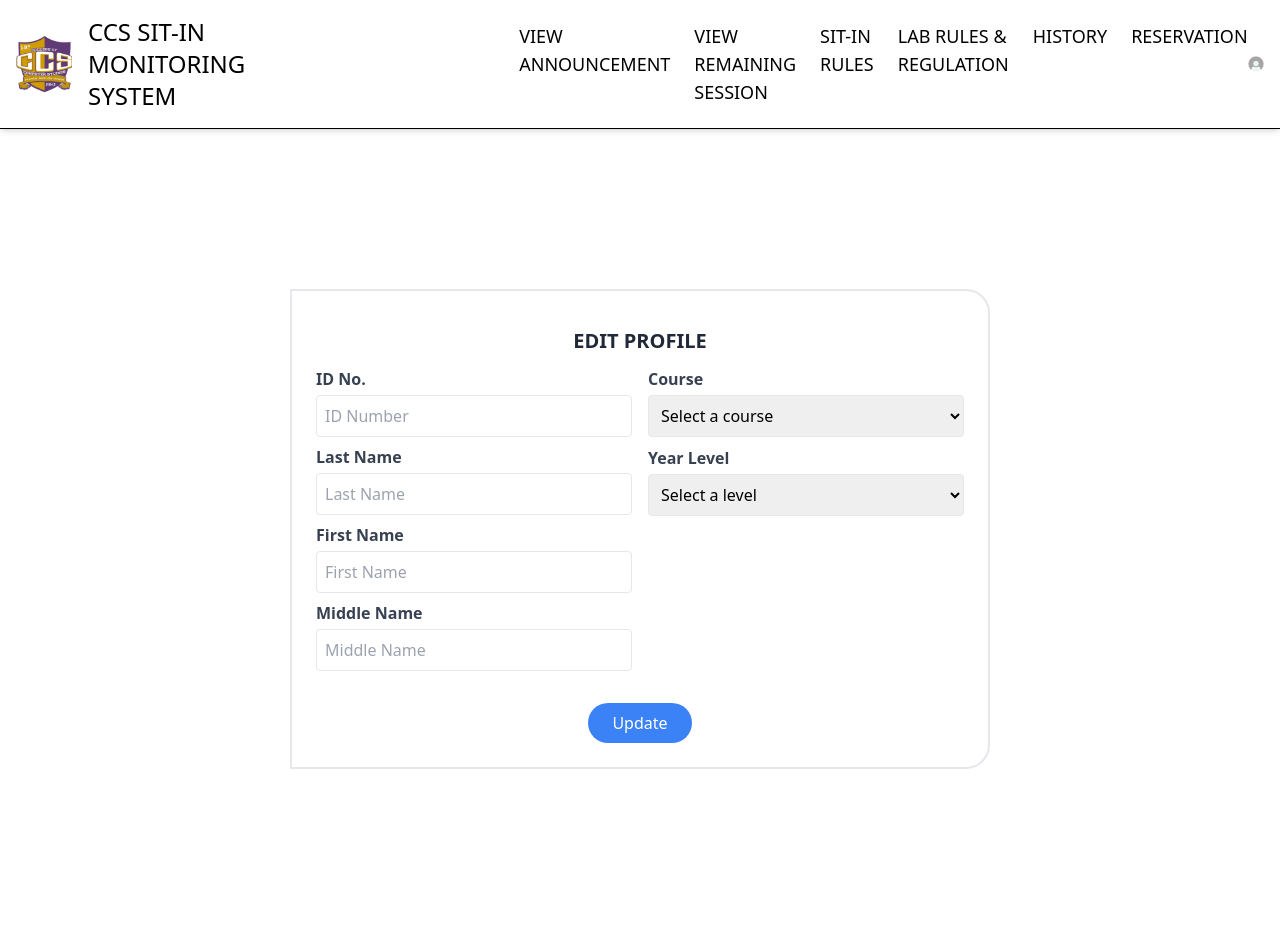
After one commit to diann71/ccs-monitoring-system, a PHP site: page /edit.php in a window 1280 px wide. The commit adds this page. Run offline with PHP 8.4, Linux system fonts and the light colour scheme; some libraries are stand-ins or nearby versions.

Commit message:
Updating the profile

```diff
--- /dev/null
+++ b/edit.php
@@ -0,0 +1,111 @@
+<?php
+session_start();
+
+include "nav.php";
+include "connector.php";
+
+    if(isset($_POST["update"])){
+        $idno = mysqli_real_escape_string($mysql, $_POST["idno"]);
+
+        $lastname = mysqli_real_escape_string($mysql, $_POST["lastname"]);
+        $firstname = mysqli_real_escape_string($mysql, $_POST["firstname"]);
+        $midname = mysqli_real_escape_string($mysql, $_POST["midname"]);
+        $course = mysqli_real_escape_string($mysql, $_POST["course"]);
+        $year = mysqli_real_escape_string($mysql, $_POST["year"]);
+
+        if(empty($idno) || empty($lastname) || empty($firstname) || empty($midname) || empty($course) ||
+        empty($year)){
+            $_SESSION['error'] = "All fields should be filled.";
+            header("Location: edit.php"); // Reload the page with error
+            exit();
+        }
+        else {
+            $result = "UPDATE students SET idno = '$idno', lastname ='$lastname', firstname ='$firstname', midname ='$midname', course ='$course', `year` ='$year' ";
+            $row = mysqli_query($mysql, $result);
+
+            if($row) {
+                $_SESSION['success'] = "Edited Successfully";
+                header("Location: profile.php"); // Redirect to login page with success message
+                exit();
+            } else {
+                $_SESSION['error'] = "Student not found!";
+                header("Location: dashboard.php");
+                exit();
+            }
+        }
+    }
+?>
+<!DOCTYPE html>
+<html lang="en">
+<head>
+    <meta charset="UTF-8">
+    <meta name="viewport" content="width=device-width, initial-scale=1.0">
+    <title>Edit</title>
+</head>
+<body>
+    <form action="edit.php" method="post">
+        <div class="h-screen grid place-items-center">
+            <div class="bg-white p-6 w-full  border-2 border-solid md:w-[700px] rounded-r-3xl">
+            <?php if (isset($_SESSION['error'])): ?>
+                <div class="bg-red-500 text-white p-2 mb-4 rounded-md text-center">
+                    <?php echo $_SESSION['error']; unset($_SESSION['error']); ?>
+                </div>
+            <?php endif; ?>
+
+            <?php if(isset($_SESSION['success'])): ?>
+                <div class="bg-green-500 text-white p-2 mb-4 rounded-md text-center">
+                    <?php echo $_SESSION['success']; unset($_SESSION['success']); ?>
+                </div>
+            <?php endif; ?>
+
+            <h1 class="text-xl font-semibold text-center text-gray-800 p-3">EDIT PROFILE</h1>
+
+            <form action="register.php" method="post" class="mt-4">
+            <div class="grid grid-cols-1 md:grid-cols-2 gap-4">
+                <!-- Left Column -->
+                <div>
+                    <label class="block text-gray-700 font-bold pb-1">ID No.</label>
+                    <input type="text" name="idno" placeholder="ID Number" class="w-full border p-2 rounded focus:outline-none focus:ring-2 focus:ring-blue-400 mb-2" required>
+
+                    <label class="block text-gray-700 font-bold pb-1" >Last Name</label>
+                    <input type="text" name="lastname" placeholder="Last Name" class="w-full border p-2 rounded focus:outline-none focus:ring-2 focus:ring-blue-400 mb-2" required>
+
+                    <label class="block text-gray-700 font-bold pb-1">First Name</label>
+                    <input type="text" name="firstname" placeholder="First Name" class="w-full border p-2 rounded focus:outline-none focus:ring-2 focus:ring-blue-400 mb-2" required>
+
+                    <label class="block text-gray-700 font-bold pb-1">Middle Name</label>
+                    <input type="text" name="midname" placeholder="Middle Name" class="w-full border p-2 rounded focus:outline-none focus:ring-2 focus:ring-blue-400 mb-2" required>
+                </div>
+
+                <!-- Right Column -->
+                <div>
+                    <label class="block text-gray-700 font-bold pb-1">Course</label>
+                    <select name="course" class="w-full border p-2 rounded focus:outline-none focus:ring-2 focus:ring-blue-400 mb-px" required>
+                        <option value="" disabled selected>Select a course</option>
+                        <option value="1">BSIT</option>
+                        <option value="2">BSCS</option>
+                    </select>
+
+                    <label class="block text-gray-700 mt-2 font-bold pb-1">Year Level</label>
+                    <select name="year" class="w-full border p-2 rounded focus:outline-none focus:ring-2 focus:ring-blue-400 mb-px" required>
+                        <option value="" disabled selected>Select a level</option>
+                        <option value="1">1</option>
+                        <option value="2">2</option>
+                        <option value="3">3</option>
+                        <option value="4">4</option>
+                    </select>
+                </div>
+            </div>
+
+            <div class="flex justify-center mt-6">
+                <input type="submit" name="update" value="Update" class="bg-blue-500 text-white px-6 py-2 rounded-full hover:bg-blue-600 transition">
+            </div>
+            </form>
+        </div>
+
+            </div>
+        </div>
+    </form>
+</div>
+</body>
+</html>
--- a/login.php
+++ b/login.php
@@ -18,6 +18,12 @@ include "connector.php";
             if($row){
                 $_SESSION['username'] = $row['username'];
                 $_SESSION['idno'] = $row['idno'];
+                $_SESSION['lastname'] = $row['lastname'];
+                $_SESSION['firstname'] = $row['firstname'];
+                $_SESSION['midname'] = $row['midname'];
+                $_SESSION['course'] = $row['course'];
+                $_SESSION['year'] = $row['year'];
+                $_SESSION['password'] = $row['password'];
 
                 $_SESSION['success'] = "Login Successfully!";
                 header('Location: dashboard.php');
--- a/nav.php
+++ b/nav.php
@@ -16,38 +16,32 @@
         </div>
     <?php endif; ?>
 
-    <!-- Navbar -->
-    <nav class="bg-white shadow-md fixed w-full top-0 left-0">
-        <div class="max-w-7xl mx-auto px-4 sm:px-6 lg:px-8">
-            <div class="flex items-center justify-between h-16">
-                <!-- Left Logo -->
-                <div class="flex items-center float-left">
-                    <img class="h-8 w-auto" src="images/ccs.png" alt="CCS Logo">
-                    <h1 class="ml-3 text-lg font-semibold">CCS Sit-In Monitoring System</h1>
-                </div>
-
-                <!-- Navigation Links -->
-                <div class="hidden md:flex justify-end flex-1 space-x-6">
-                    <a href="home.php" class="hover:text-blue-600">View Announcement</a>
-                    <a href="home.php" class="hover:text-blue-600">View Remaining Session</a>
-                    <a href="home.php" class="hover:text-blue-600">Sit-in Rules</a>
-                    <a href="home.php" class="hover:text-blue-600">Lab Rules & Regulations</a>
-                    <a href="home.php" class="hover:text-blue-600">History</a>
-                    <a href="home.php" class="hover:text-blue-600">Reservation</a>
-                </div>
-
-                <!-- Profile Section
-                <div class="relative">
-                    <button type="button" class="relative flex items-center space-x-2 rounded-full bg-gray-800 p-1 text-white focus:ring-2 focus:ring-white focus:ring-offset-2">
-                        <img class="w-8 h-8 rounded-full" src="images/profile.png" alt="Profile">
-                    </button>
-                </div>
-                -->
+    <nav class="flex items-center justify-between border-b border-black p-4 shadow-md">
+        <div class="flex items-center space-x-4">
+            <img src="images/ccs.png" alt="Logo" class="w-14">
+            <h1 class="text-2xl font-medium">CCS SIT-IN MONITORING SYSTEM</h1>
+        </div>
+        <ul class="pl-80 hidden md:flex space-x-6 text-lg uppercase">
+            <li><a href="home.php" class="hover:text-blue-600">View Announcement</a></li>
+            <li><a href="home.php" class="hover:text-blue-600">View Remaining Session</a></li>
+            <li><a href="home.php" class="hover:text-blue-600">Sit-in Rules</a></li>
+            <li><a href="home.php" class="hover:text-blue-600">Lab Rules & Regulation</a></li>
+            <li><a href="home.php" class="hover:text-blue-600">History</a></li>
+            <li><a href="home.php" class="hover:text-blue-600">Reservation</a></li>
+        </ul>
+        <div class="relative">
+            <img src="images/profile.png" alt="Profile" class="w-10 cursor-pointer" id="profileMenu">
+            <div class="absolute right-0 mt-2 w-40 bg-white shadow-lg hidden" id="dropdownMenu">
+                <a href="profile.php" class="block px-4 py-2 hover:bg-gray-200">PROFILE</a>
+                <a href="logout.php" class="block px-4 py-2 hover:bg-gray-200">LOGOUT</a>
             </div>
         </div>
     </nav>
 
-    <!-- Content Spacer to Avoid Overlap -->
-    <div class="mt-16"></div>
+    <script>
+        document.getElementById('profileMenu').addEventListener('click', function() {
+            document.getElementById('dropdownMenu').classList.toggle('hidden');
+        });
+    </script>
 </body>
 </html>
```
Also changed, not shown: authenticator.php (added, +16 -0 lines), home.php (+0 -132 lines), profile.php (+37 -28 lines), register.php (+25 -11 lines).
